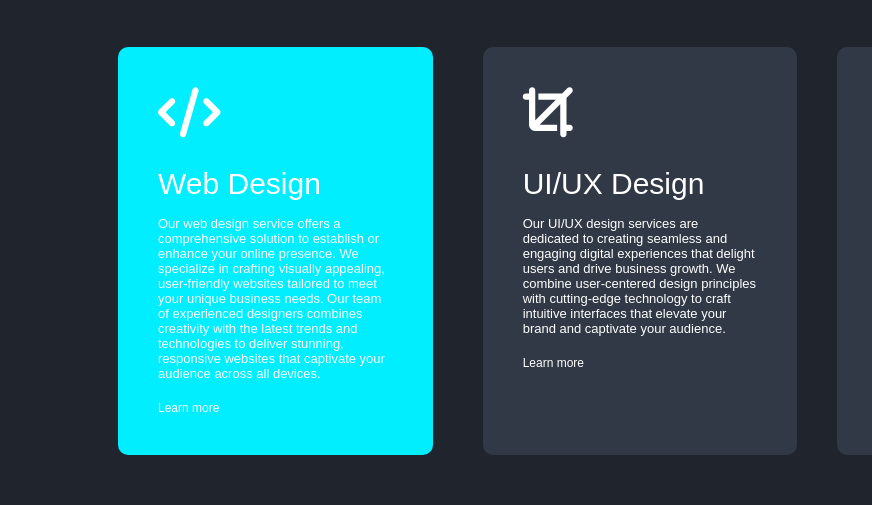
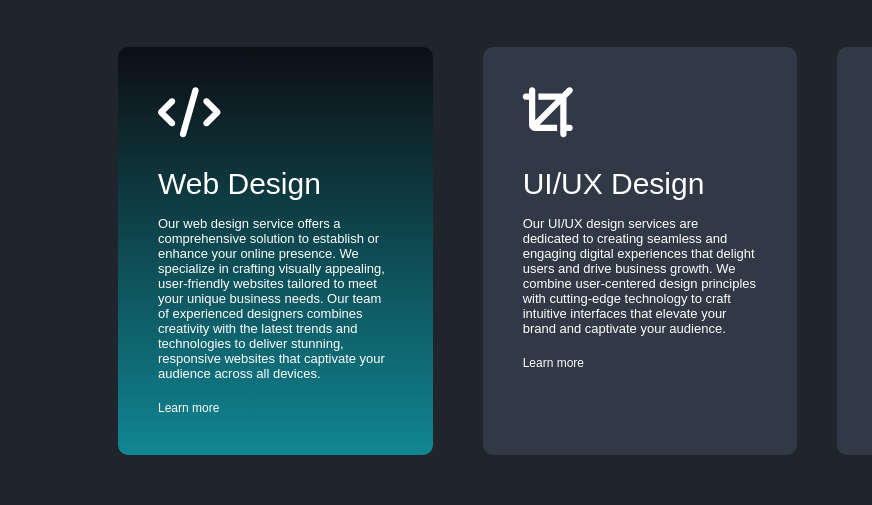
Before and after one commit to RohitPal4/portfolio-website, a plain HTML site: page index.html in a window 1280 px wide. In both pictures the pointer is over the element 285 px from the left and 1667 px from the top of the page. Shown: the part 1416-1921 px from the top of the page, 0-872 px from the left. Drawn offline with Linux system fonts and the light colour scheme.

Commit message:
Update style.css

```diff
--- a/style.css
+++ b/style.css
@@ -229,8 +229,8 @@ nav ul li a:hover::after{
 
 }
 
-.services-list div:hover{
-    background-color: var(--main-color);
+.services-list div:hover {
+    background: linear-gradient(to bottom, rgba(0, 0, 0, 0.6), var(--second-main-color));
     transform: translate(-10px);
 }
 
```
